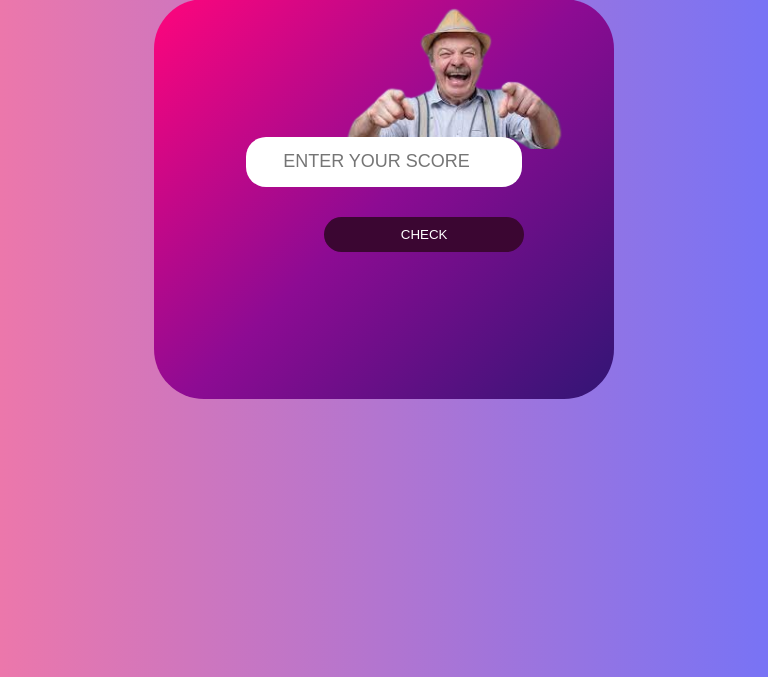
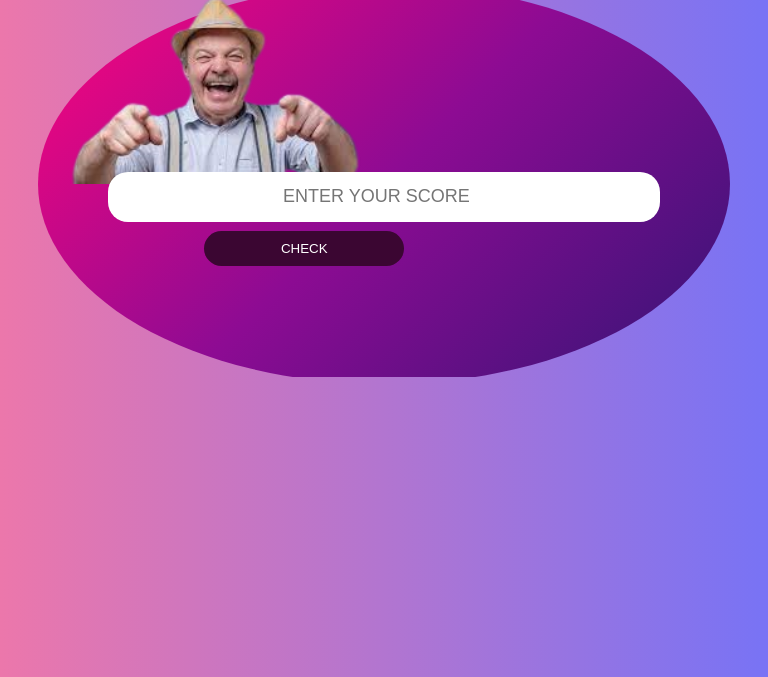
Before and after one commit to Princeokikiola1/My-Grading-System, a plain HTML site: page index.html in a window 768 px wide. Shown: the part 123-800 px from the top of the page. Drawn offline with Linux system fonts and the light colour scheme.

Commit message:
version 3

```diff
--- a/CSS/style.css
+++ b/CSS/style.css
@@ -57,17 +57,19 @@ img{
     color: white;
     height: 30px;
 }
-@media(max-width: 568px) {
+@media screen and (min-width: 288px) and (max-width: 360px) {
     h1{
         font-size: smaller;
     }
     #container{
-        width: 100%;
-        margin: 0;
+        width: 90%;
+        margin: 5%;
+        border-radius: 100%;
 
     }
     img{
-        margin-left: 48px;
+        margin-left: -10%;
+        width: 400px;
     }
     input{
         width: 80%;
@@ -75,12 +77,73 @@ img{
         margin-left: 10%;
     }
     button{
-        margin-left: 100px;
+        margin-left: 20%;
+        margin-top: 9px;
     }
     #show{
-        font-size: xx-large;
+        font-size: 20px;
     }
     html,body{
         height: 500px;
     }
 }
+@media screen and (min-width: 360px) and (max-width: 915px) {
+    h1{
+        font-size: smaller;
+    }
+    #container{
+        width: 90%;
+        margin: 5%;
+        border-radius: 100%;
+
+    }
+    img{
+        margin-left: -10%;
+        width: 400px;
+    }
+    input{
+        width: 80%;
+        margin-top: -1;
+        margin-left: 10%;
+    }
+    button{
+        margin-left: 20%;
+        margin-top: 9px;
+    }
+    #show{
+        font-size: 20px;
+    }
+    html,body{
+        height: 500px;
+    }
+}
+@media screen and (min-width: 414px) and (max-width: 896px) {
+    h1{
+        font-size: smaller;
+    }
+    #container{
+        width: 90%;
+        margin: 5%;
+        border-radius: 100%;
+
+    }
+    img{
+        margin-left: -3%;
+        width: 400px;
+    }
+    input{
+        width: 80%;
+        margin-top: -1;
+        margin-left: 10%;
+    }
+    button{
+        margin-left: 24%;
+        margin-top: 9px;
+    }
+    #show{
+        font-size: 20px;
+    }
+    html,body{
+        height: 500px;
+    }
+}
```
